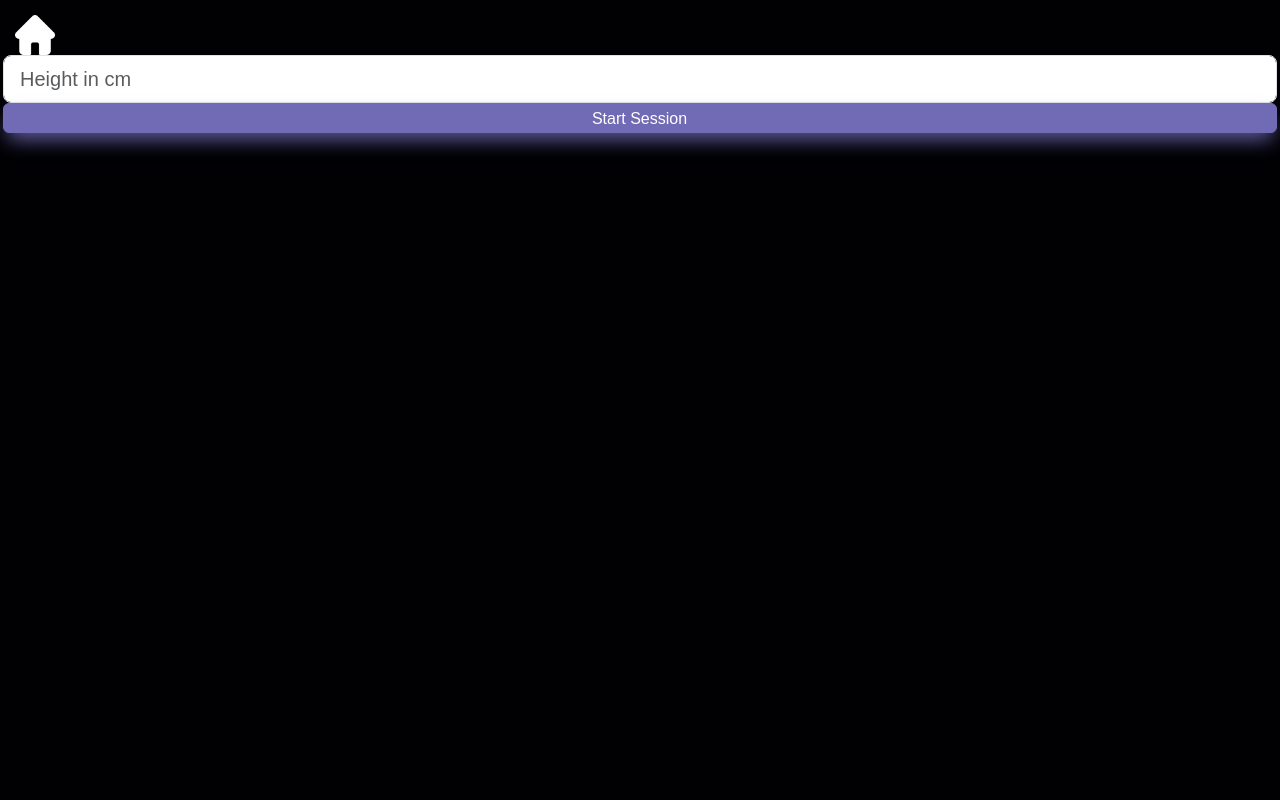
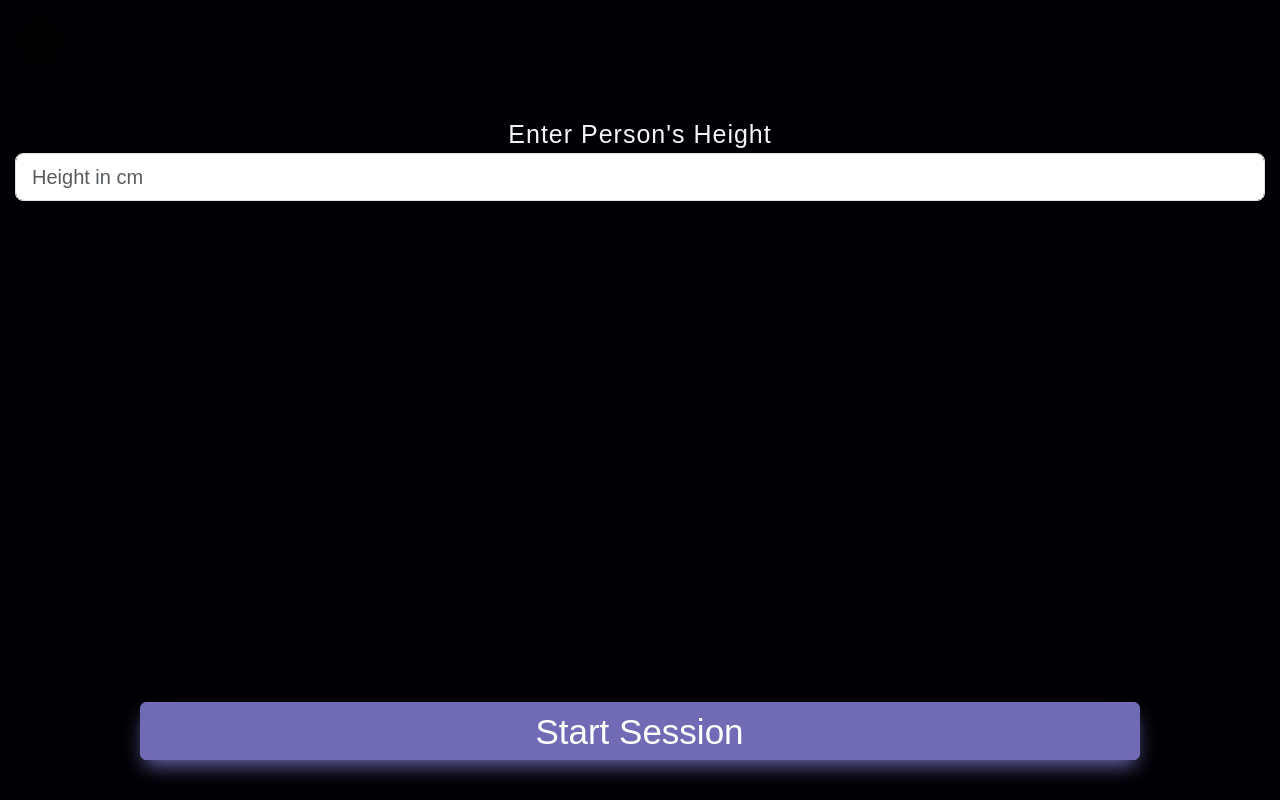
Before and after one commit to melanie-bauer/BoulderingAssistant_VueApp, a Vue app: page /boulderingSession in a window 1280 px wide. Built offline with nearby package versions, Linux system fonts and the light colour scheme; a web font is replaced by a local one.

Commit message:
camera accessible
routing between pages extended
reusable buttons
camera access regulated

```diff
--- a/package.json
+++ b/package.json
@@ -12,7 +12,8 @@
   "dependencies": {
     "bootstrap": "^5.3.3",
     "vue": "^3.4.21",
-    "vue-router": "^4.3.0"
+    "vue-router": "^4.3.0",
+    "vue-web-cam": "^1.9.0"
   },
   "devDependencies": {
     "@vitejs/plugin-vue": "^5.0.4",
--- a/src/components/FirstLook.vue
+++ b/src/components/FirstLook.vue
@@ -1,24 +1,22 @@
 <script setup>
 import {RouterLink} from 'vue-router'
+import PrimaryButton from "../components/PrimaryButton.vue";
 </script>
 
 <template>
-  <div class="gradient container d-flex flex-column justify-content-center">
+  <div class="gradient container d-flex flex-column">
     <h1 class="col-6">Bouldering Assistant</h1>
     <p class="col-11">Your digital assistant to help visually impaired people with bouldering.</p>
 
   </div>
   <div class="container d-flex align-content-center">
-    <RouterLink class="btn btn-primary " to="/boulderingSession">Get started <b>NOW</b></RouterLink>
+    <PrimaryButton to="/boulderingSession">Get started <b>NOW</b></PrimaryButton>
   </div>
 
 </template>
 
 <style scoped>
-a {
-  max-width: fit-content;
-  font-size: var(--header-r);
-}
+
 
 p{
   font-size: 18px !important;
--- a/src/components/HomeButton.vue
+++ b/src/components/HomeButton.vue
@@ -2,9 +2,7 @@
 import {RouterLink} from "vue-router";
 </script>
 <template>
-  <div class="row">
-    <RouterLink to="/"><img id="home-img" src="../assets/images/home.png"></RouterLink>
-  </div>
+    <RouterLink class="home-button" to="/"><img id="home-img" src="../assets/images/home.png"></RouterLink>
 </template>
 <style>
 #home-img {
@@ -13,4 +11,16 @@ import {RouterLink} from "vue-router";
   max-width: 40px;
 
 }
+.home-button {
+   position: absolute;
+   top: 20px; /* Adjust the top position as needed */
+   left: 20px; /* Adjust the left position as needed */
+   z-index: 100;
+ }
+@media (prefers-color-scheme: light)
+{
+
+  #home-img {
+    filter: brightness(0) saturate(100%) invert(0%) sepia(26%) saturate(0%) hue-rotate(31deg) brightness(97%) contrast(101%);  }
+  }
 </style>
--- /dev/null
+++ b/src/components/PrimaryButton.vue
@@ -0,0 +1,34 @@
+<template>
+  <router-link :to="to" :style="{width: width, fontSize: fontSize}" class="btn btn-primary">
+    <slot>Default Button Text</slot>
+  </router-link>
+</template>
+
+<script>
+export default {
+  name: 'RouterButton',
+  props: {
+    to: {
+      type: String,
+      required: true
+    },
+    width:{
+      type: [Number, String],
+      required: false
+    },
+    fontSize: {
+      type: [Number, String],
+      required: false
+    }
+  }
+};
+</script>
+
+<style>
+
+.btn {
+  padding: 3px 10px 1px 9px !important;
+  box-shadow: 0 10px 20px -5px var(--primary);
+  font-size: var(--header-r);
+}
+</style>
--- a/src/views/BoulderingSession.vue
+++ b/src/views/BoulderingSession.vue
@@ -1,26 +1,35 @@
 <script setup>
 import {RouterLink} from "vue-router";
 import HomeButton from "../components/HomeButton.vue";
+import PrimaryButton from "../components/PrimaryButton.vue";
 </script>
 
 <template>
-
-  <div class="container">
-    <HomeButton />
-    <div class="row">
+  <HomeButton />
+  <div class="container d-flex flex-column justify-content-between">
+    <div class="text-center mt-5">
+      <label class="form-label text">Enter Person's Height</label>
       <input class="form-control form-control-lg" type="text" placeholder="Height in cm" aria-label=".form-control-lg example">
-      <RouterLink to="/connectRaspi" class="btn btn-primary">Start Session</RouterLink>
+    </div>
+    <div class="text-center">
+      <PrimaryButton to="/connectRaspi" width="80%" fontSize="35px">Start Session</PrimaryButton>
     </div>
   </div>
 </template>
 
 <style scoped>
+.text {
+  font-size: 25px !important;
+}
 
-.container{
+input {
+  max-height: 40px;
+}
+
+.container {
   min-height: 100vh !important;
   max-height: 100vh;
-  padding: 15px !important;
+  padding: 75px 15px 40px 15px !important;
   overflow: hidden;
 }
-
 </style>
--- a/src/views/ConnectToRaspi.vue
+++ b/src/views/ConnectToRaspi.vue
@@ -1,7 +1,64 @@
 <script setup>
-import {RouterLink} from "vue-router";
+import { RouterLink } from "vue-router";
 import HomeButton from "../components/HomeButton.vue";
 </script>
+
 <template>
-  <HomeButton />
+  <div class="container">
+    <video ref="video" autoplay></video>
+    <HomeButton @click="stopCamera"/>
+  </div>
 </template>
+
+<script>
+export default {
+  name: "CameraView",
+  mounted() {
+    this.setupCamera();
+  },
+  beforeUnmount() {
+    this.stopCamera();
+  },
+  methods: {
+    async setupCamera() {
+      const videoElement = this.$refs.video;
+      try {
+        const stream = await navigator.mediaDevices.getUserMedia({ video: true });
+        videoElement.srcObject = stream;
+        this.videoStream = stream;
+      } catch (err) {
+        console.error("Error accessing camera:", err);
+      }
+    },
+    stopCamera() {
+      if (this.videoStream) {
+        this.videoStream.getTracks().forEach(track => track.stop());
+      }
+    },
+  },
+  data() {
+    return {
+      videoStream: null
+    };
+  },
+};
+</script>
+
+<style scoped>
+.container {
+  position: relative;
+  width: 100vw;
+  height: 100vh;
+}
+
+video {
+  position: absolute;
+  top: 0;
+  left: 0;
+  width: 100%;
+  height: 100%;
+  object-fit: cover;
+}
+
+
+</style>
--- a/src/views/HomeView.vue
+++ b/src/views/HomeView.vue
@@ -2,6 +2,7 @@
 import FirstLook from "../components/FirstLook.vue"
 import ProjectInfos from "../components/ProjectInfos.vue";
 import AboutUs from "../components/AboutUs.vue";
+
 </script>
 
 <template>
```
Also changed, not shown: 1 other file (tests, documents, lock files or other folders).
